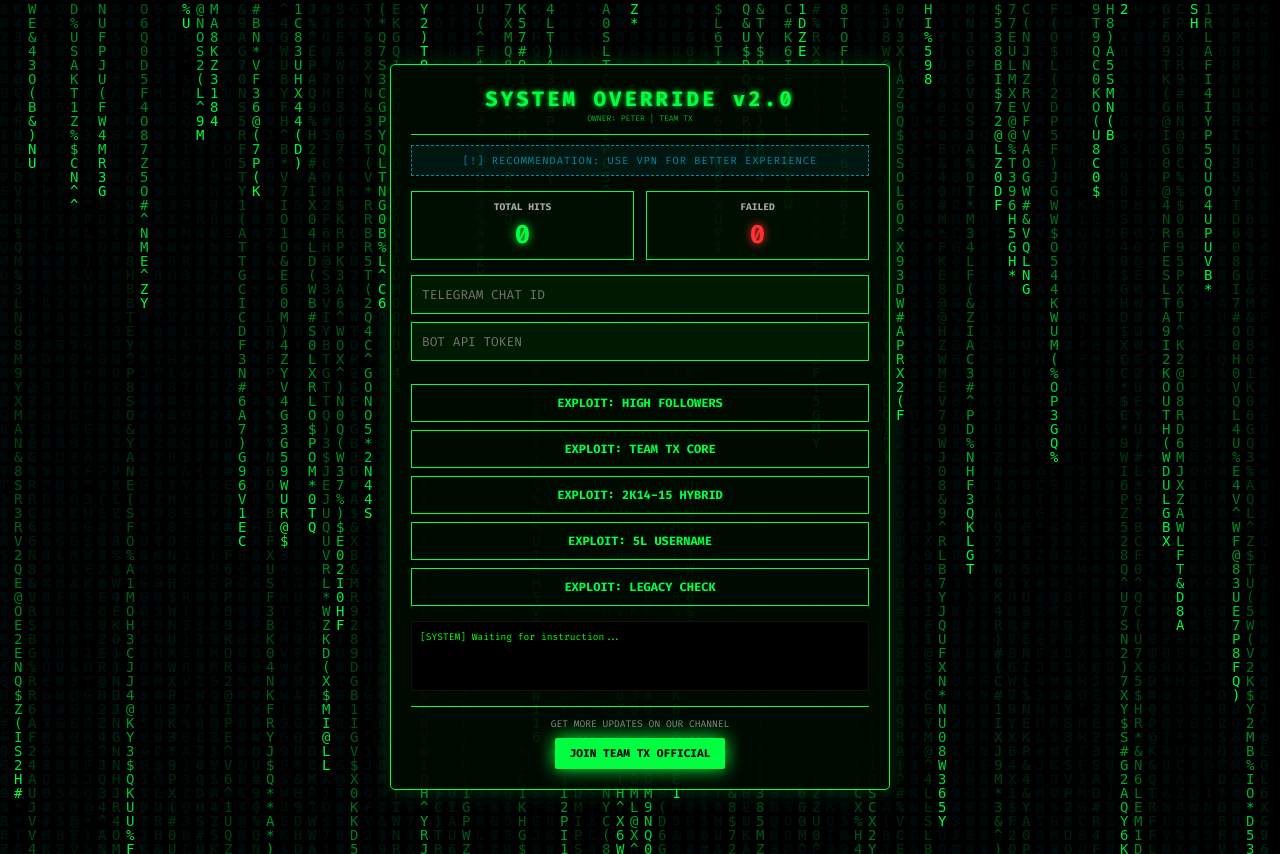
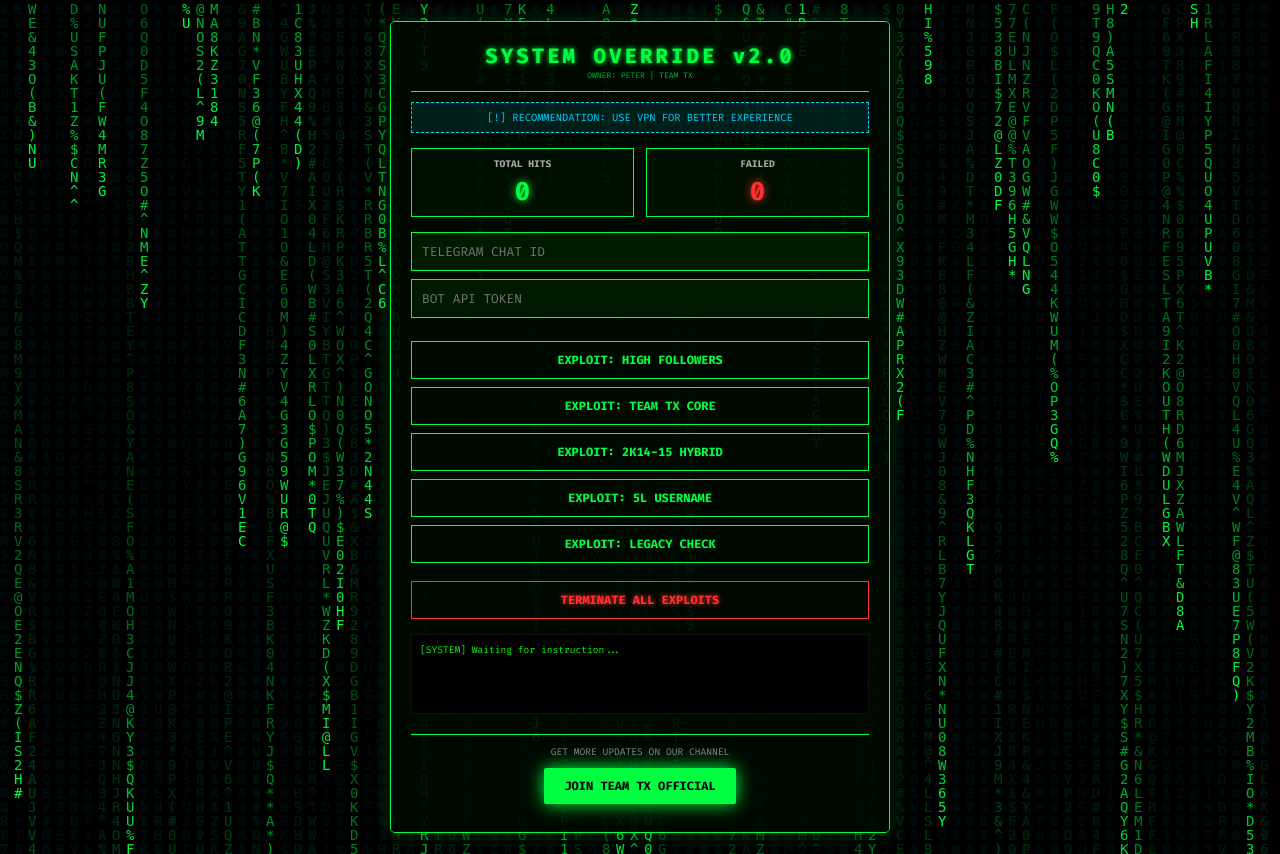
Before and after one commit to 7codewithtony-cmd/system-override-v2, a Flask app: page / in a window 1280 px wide. Run offline with Flask 3, Linux system fonts and the light colour scheme.

Commit message:
Update index.html

```diff
--- a/JACKING WEB/templates/index.html
+++ b/JACKING WEB/templates/index.html
@@ -20,14 +20,13 @@
             background-color: var(--dark-bg);
             color: var(--neon-green);
             font-family: 'Fira Code', monospace;
-            height: 100vh;
+            min-height: 100vh;
             display: flex;
             justify-content: center;
             align-items: center;
-            overflow: hidden;
+            overflow-x: hidden;
         }
 
-        /* Matrix Canvas */
         #matrix {
             position: fixed;
             top: 0;
@@ -49,6 +48,7 @@
             border-radius: 5px;
             max-height: 95vh;
             overflow-y: auto;
+            margin: 10px 0; /* Mobile spacing */
         }
 
         header {
@@ -60,14 +60,8 @@
 
         h1 { font-size: 1.3rem; letter-spacing: 3px; text-shadow: 0 0 5px var(--neon-green); }
 
-        /* BLINKING ANIMATION */
-        @keyframes blinker {
-            50% { opacity: 0.3; }
-        }
-
-        .blinking {
-            animation: blinker 1s linear infinite;
-        }
+        @keyframes blinker { 50% { opacity: 0.3; } }
+        .blinking { animation: blinker 1s linear infinite; }
 
         .vpn-notice {
             background: rgba(0, 212, 255, 0.1);
@@ -77,14 +71,7 @@
             padding: 8px;
             margin-bottom: 15px;
             text-align: center;
-            letter-spacing: 1px;
             text-transform: uppercase;
-            animation: flicker 2s infinite;
-        }
-
-        @keyframes flicker {
-            0%, 100% { opacity: 1; }
-            50% { opacity: 0.6; }
         }
 
         .stats-grid {
@@ -145,10 +132,24 @@
             box-shadow: 0 0 15px var(--neon-green);
         }
 
+        /* Naya STOP Button Style */
+        .stop-btn {
+            border-color: var(--neon-red);
+            color: var(--neon-red);
+            margin-top: 10px;
+            text-shadow: 0 0 5px var(--neon-red);
+        }
+
+        .stop-btn:hover {
+            background: var(--neon-red);
+            color: #fff;
+            box-shadow: 0 0 20px var(--neon-red);
+        }
+
         .status-log {
             margin-top: 15px;
             font-size: 0.6rem;
-            height: 70px;
+            height: 80px;
             overflow-y: auto;
             background: #000;
             padding: 8px;
@@ -158,8 +159,9 @@
         }
 
         .footer-group {
-            margin-top: 15px;
+            margin-top: 20px;
             padding-top: 10px;
+            padding-bottom: 10px; /* Fix for mobile cut-off */
             border-top: 1px double var(--neon-green);
             text-align: center;
         }
@@ -167,7 +169,7 @@
         .footer-group p {
             font-size: 0.6rem;
             color: #888;
-            margin-bottom: 8px;
+            margin-bottom: 10px;
         }
 
         .tg-link {
@@ -175,21 +177,21 @@
             text-decoration: none;
             color: #000;
             background: var(--neon-green);
-            padding: 8px 15px;
+            padding: 10px 20px;
             font-weight: bold;
-            font-size: 0.7rem;
+            font-size: 0.75rem;
             border-radius: 2px;
             box-shadow: 0 0 10px var(--neon-green);
             animation: pulse 2s infinite;
         }
 
         @keyframes pulse {
-            0% { box-shadow: 0 0 5px var(--neon-green); }
+            0%, 100% { box-shadow: 0 0 5px var(--neon-green); }
             50% { box-shadow: 0 0 20px var(--neon-green); }
-            100% { box-shadow: 0 0 5px var(--neon-green); }
         }
 
-        .container::-webkit-scrollbar { display: none; }
+        .container::-webkit-scrollbar { width: 3px; }
+        .container::-webkit-scrollbar-thumb { background: var(--neon-green); }
     </style>
 </head>
 <body>
@@ -227,6 +229,8 @@
             <button onclick="startScript('btn3')">Exploit: 2k14-15 Hybrid</button>
             <button onclick="startScript('btn4')">Exploit: 5L Username</button>
             <button onclick="startScript('btn5')">Exploit: Legacy Check</button>
+
+            <button id="stop-btn" class="stop-btn" onclick="stopExploits()">TERMINATE ALL EXPLOITS</button>
         </div>
 
         <div class="status-log" id="log">[SYSTEM] Waiting for instruction...</div>
@@ -272,7 +276,6 @@
                 return;
             }
 
-            // UI Feedback: Blink and Running message
             document.getElementById('hit-card').classList.add('blinking');
             document.getElementById('bad-card').classList.add('blinking');
             log.innerHTML += `\n[#] INITIALIZING ${scriptId.toUpperCase()}...`;
@@ -291,17 +294,33 @@
             });
         }
 
-        // Stats update loop
+        function stopExploits() {
+            const log = document.getElementById('log');
+            if(confirm("TERMINATE ALL ACTIVE EXPLOITS?")) {
+                fetch('/stop', { method: 'POST' })
+                .then(res => res.json())
+                .then(data => {
+                    document.getElementById('hit-card').classList.remove('blinking');
+                    document.getElementById('bad-card').classList.remove('blinking');
+                    log.innerHTML += `\n<span style="color:red">[CRITICAL] STOP SIGNAL SENT...</span>`;
+                    log.innerHTML += `\n<span style="color:red">[!] ${data.message}</span>`;
+                    log.scrollTop = log.scrollHeight;
+                });
+            }
+        }
+
         setInterval(() => {
             fetch('/get_stats').then(res => res.json()).then(data => {
-                const hv = document.getElementById('hit-val');
-                const bv = document.getElementById('bad-val');
+                document.getElementById('hit-val').innerText = data.hits;
+                document.getElementById('bad-val').innerText = data.bad;
+            });
+        }, 1500);
 
-                // Agar data badal raha hai toh blinking barkarar rahegi
-                hv.innerText = data.hits;
-                bv.innerText = data.bad;
-            });
-        }, 1000);
+        // Adjust canvas on resize
+        window.addEventListener('resize', () => {
+            canvas.width = window.innerWidth;
+            canvas.height = window.innerHeight;
+        });
     </script>
 </body>
 </html>
```
